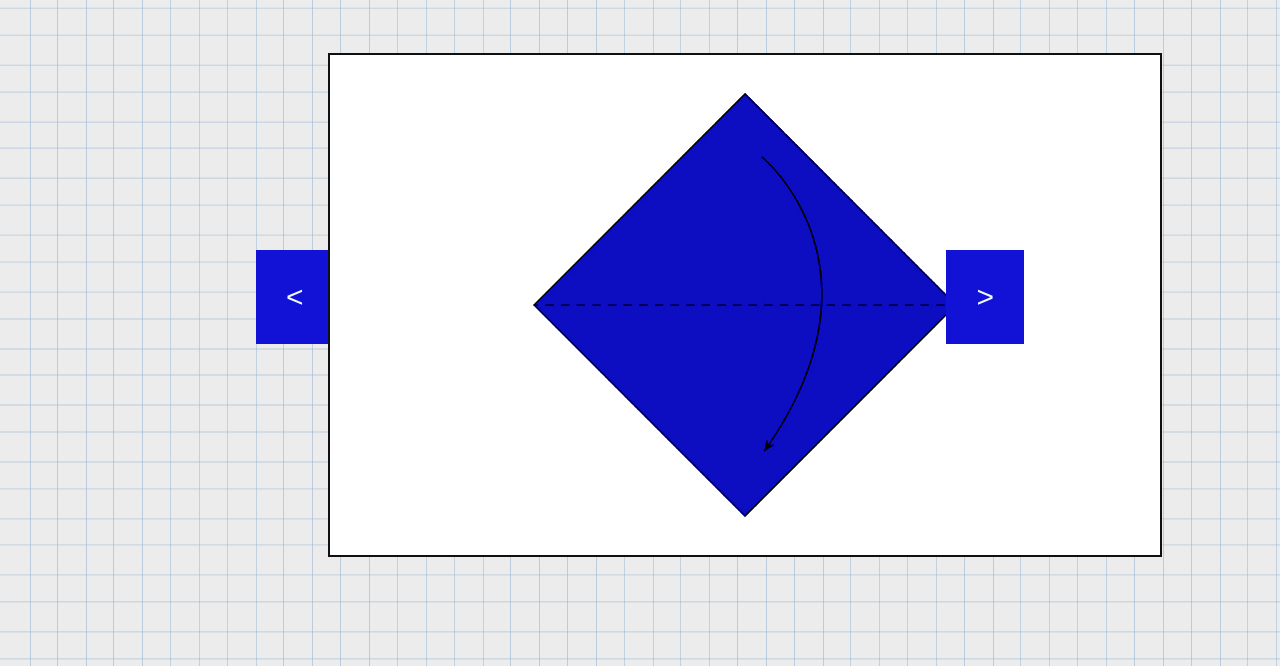
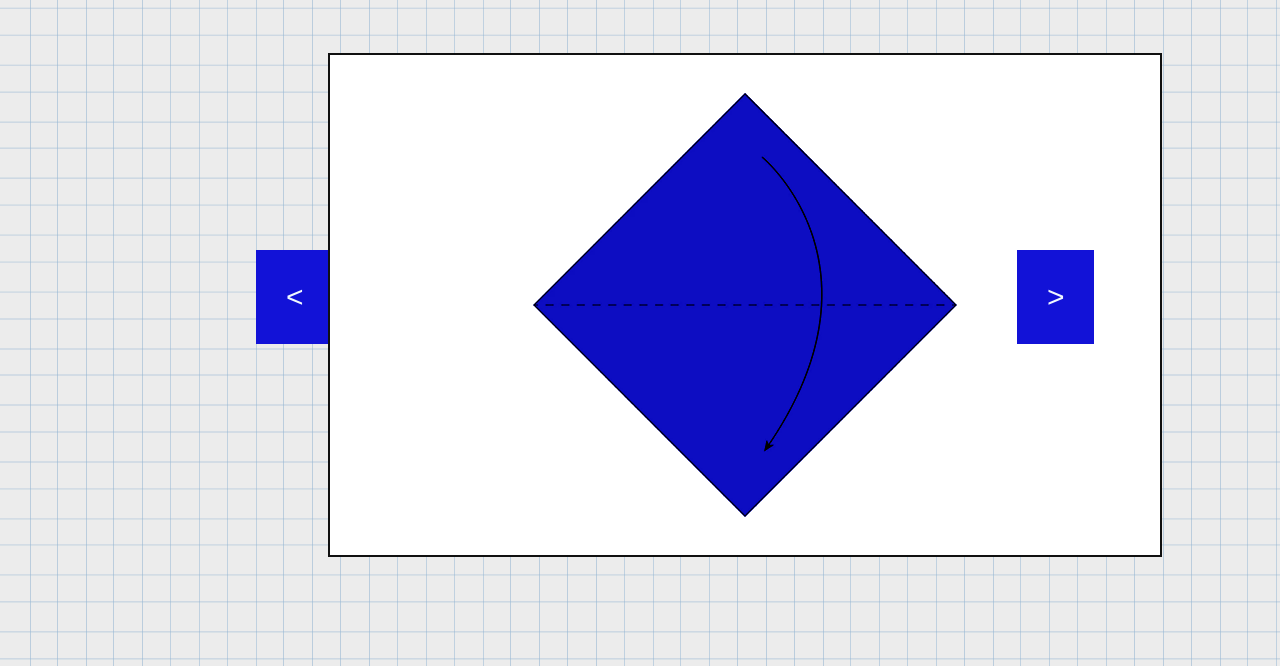
Before and after one commit to simar-kaur03/origami, a plain HTML site: page crane_steps/crane-steps.html in a window 1280 px wide. Shown: the part 134-800 px from the top of the page. Drawn offline with Linux system fonts and the light colour scheme.

Commit message:
Add files via upload

```diff
--- a/crane_steps/crane-steps.css
+++ b/crane_steps/crane-steps.css
@@ -30,7 +30,7 @@ h2{
 
 #right-button{
     position: fixed;
-    right: 20%;
+    right: 14.5%;
     top: 48%;
     background-color: rgb(18, 18, 215);
     border: none;
```
